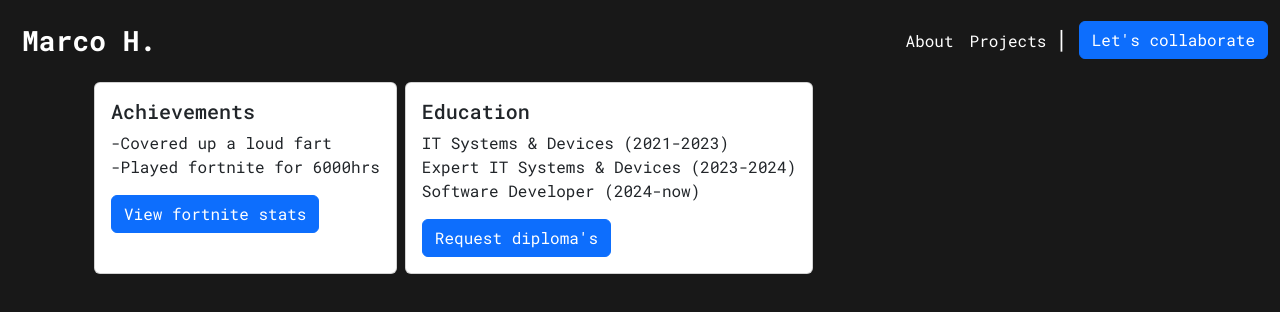
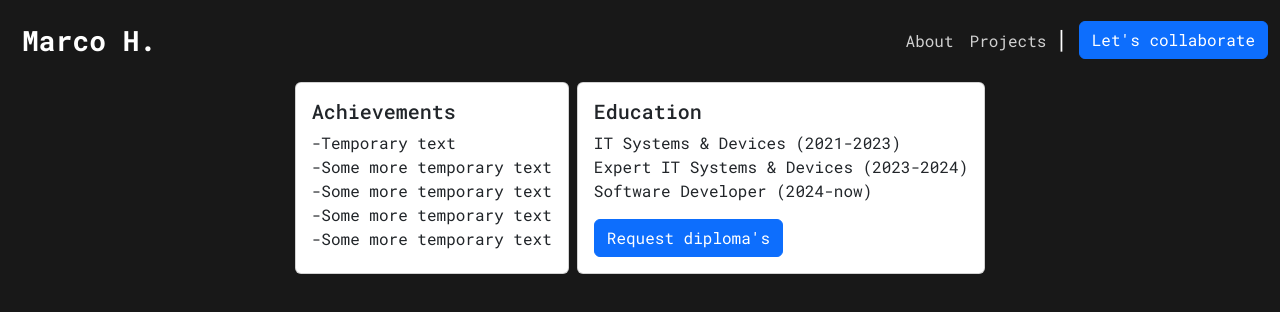
Before and after one commit to msh31/msh31.github.io, a plain HTML site: page index.html in a window 1280 px wide. Drawn offline with nearby package versions, Linux system fonts and the light colour scheme.

Commit message:
uploaded files

```diff
--- a/assets/css/style.css
+++ b/assets/css/style.css
@@ -19,6 +19,20 @@ body {
   column-gap: 8px;
 }
 
+.nav-link {
+  cursor: pointer;
+  transition: opacity 0.3s ease-in-out;
+}
+
+.nav-link:not(:hover) {
+  opacity: 0.8;
+  cursor: default;
+}
+
+.nav-link:hover {
+  opacity: 1;
+}
+
 .navbar-custom {
   padding-top: 15px;
   padding-bottom: 15px;
@@ -33,7 +47,7 @@ body {
 .navbar-custom .start-project {
   color: #ffffff;
   font-size: 16px;
-  float: left; /* Float the elements */
+  float: left;
 }
 /* .navbar-custom .start-project {
   font-weight: bold;
--- /dev/null
+++ b/assets/js/functions.js
@@ -0,0 +1,3 @@
+function collab() {
+    alert("hi!");
+}
--- a/index.html
+++ b/index.html
@@ -10,8 +10,6 @@
     <title> Marco's Portfolio </title>
 </head>
 <body>
-    <script src="https://cdn.jsdelivr.net/npm/bootstrap@5.3.3/dist/js/bootstrap.bundle.min.js"></script>
-
 <!-- Navbar -->
     <nav class="navbar navbar-expand-lg navbar-custom">
         <div class="container-fluid">
@@ -30,7 +28,7 @@
                     <li class="nav-item">
                       <span class="divider">|</span>
                       <!-- <a class="nav-link start-project" href="#">Start Project</a> -->
-                      <button type="button" class="btn btn-primary">Let's collaborate</button>
+                      <button type="button" onclick="collab()" class="btn btn-primary">Let's collaborate</button>
                     </li>
                   </ul>
             </div>
@@ -38,13 +36,12 @@
     </nav>
 
 <!-- Cards -->
-    <div class="container cards-wrapper d-flex gx-5">
+    <div class="container cards-wrapper d-flex gx-5 justify-content-center">
         <div class="card">
             <!-- <img src="..." class="card-img-top" alt="..."> -->
             <div class="card-body">
               <h5 class="card-title">Achievements</h5>
-              <p class="card-text">-Covered up a loud fart <br> -Played fortnite for 6000hrs <br></p>
-              <a href="#" class="btn btn-primary">View fortnite stats</a>
+              <p class="card-text">-Temporary text <br> -Some more temporary text <br> -Some more temporary text <br> -Some more temporary text <br> -Some more temporary text <br></p>
             </div>
         </div>
 
@@ -53,7 +50,7 @@
             <div class="card-body">
               <h5 class="card-title">Education</h5>
               <p class="card-text">IT Systems & Devices (2021-2023)<br> Expert IT Systems & Devices (2023-2024) <br> Software Developer (2024-now)</p>
-              <a href="#" class="btn btn-primary">Request diploma's</a>
+              <button class="btn btn-primary">Request diploma's</button>
             </div>
         </div>
     </div>
@@ -62,6 +59,8 @@
         <a href="https://git.io/typing-svg"><img src="https://readme-typing-svg.demolab.com?font=Fira+Code&pause=1000&color=F73131&center=true&width=435&lines=Hi%2C+%F0%9F%91%8B%F0%9F%8F%BC+I'm+Marco" alt="Typing SVG" /></a>
     </div>  -->
 
-
+<!-- Scripts -->
+     <script src="https://cdn.jsdelivr.net/npm/bootstrap@5.3.3/dist/js/bootstrap.bundle.min.js"></script>
+     <script src="assets/js/functions.js"></script>
 </body>
 </html>
```
